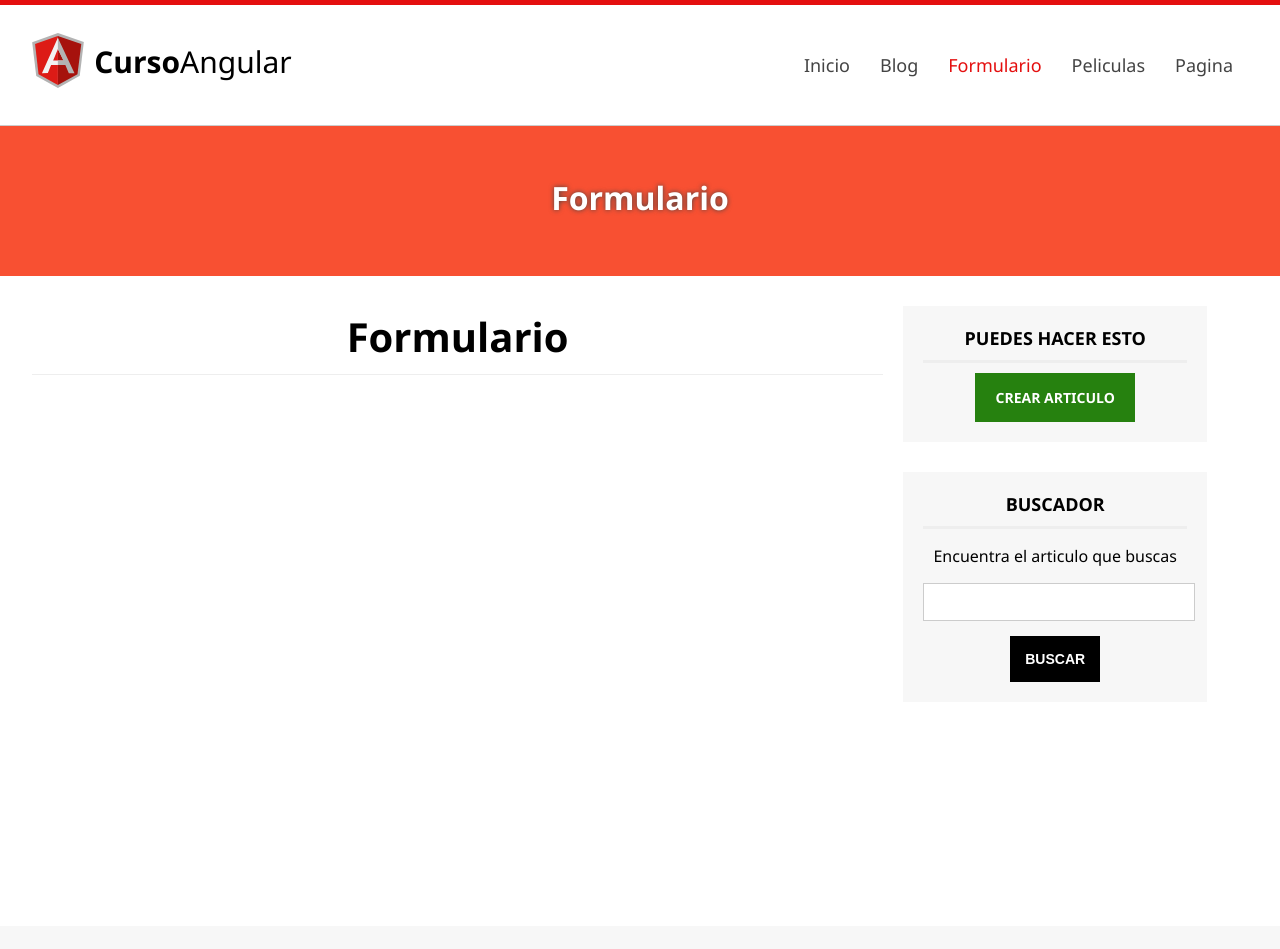
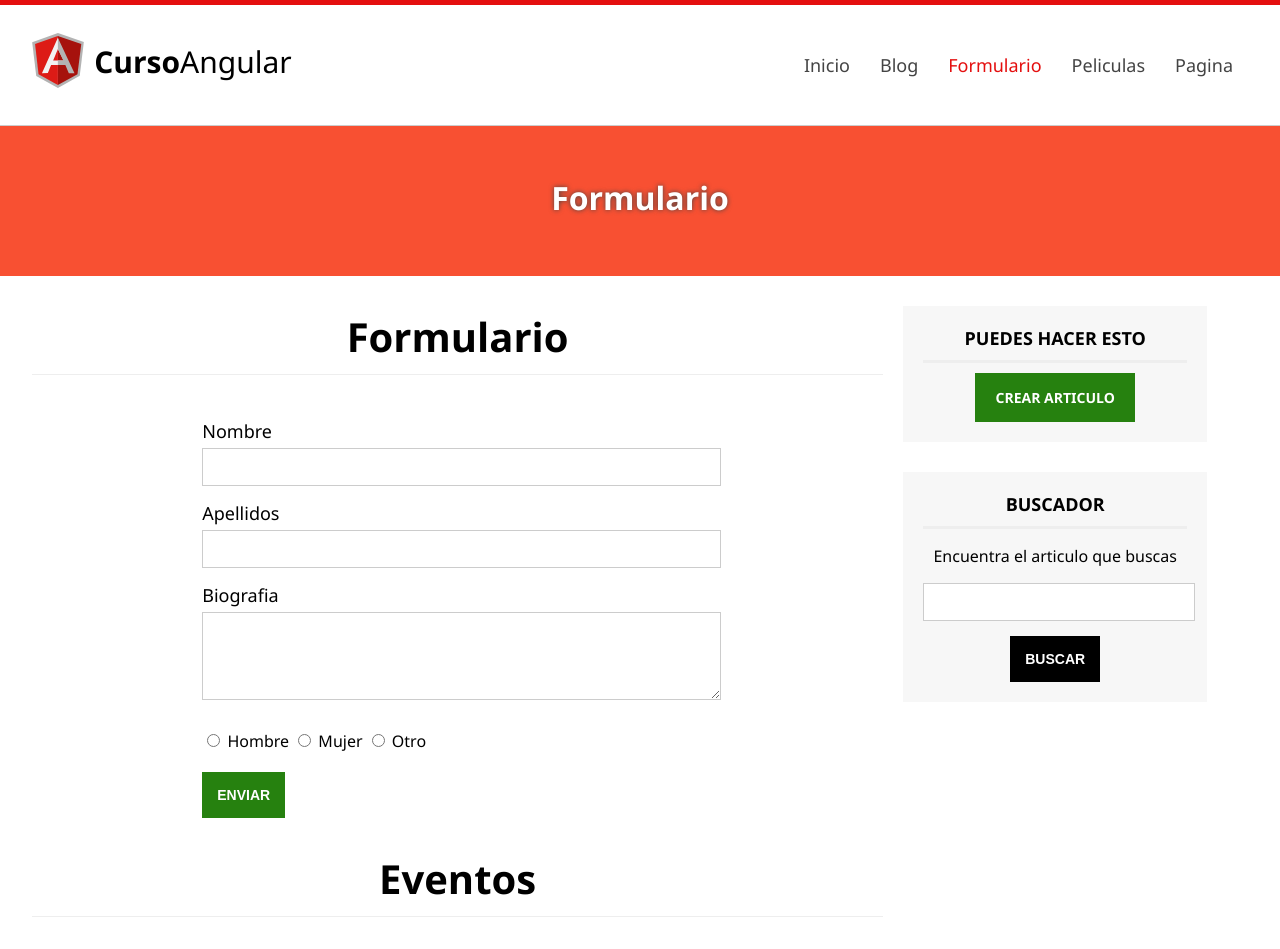
Before and after one commit to alex280496/RestApiAngular, an Angular app: page /formulario in a window 1280 px wide. Shown: the top 949 px of the page. Built offline with nearby package versions, Linux system fonts and the light colour scheme.

Commit message:
Manejo de formularios y validaciones

```diff
--- a/src/app/app.module.ts
+++ b/src/app/app.module.ts
@@ -1,9 +1,10 @@
 import { BrowserModule } from '@angular/platform-browser';
 import { NgModule } from '@angular/core';
 import {routing,appRoutingProviders} from './app.routing'; // son las dos constantes del archivo de rutas
-
 //routing dse debe cargar como modulo en la parte de imports
 //appRoutingProviders se debe caragr con servicio (providers)
+import {FormsModule} from '@angular/forms'; // para que funcionen los formularios en angular
+
 import { AppComponent } from './app.component';
 import {MiComponente} from './components/mi-componente/mi-componente.component';
 import { PeliculasComponent } from './components/peliculas/peliculas.component';
@@ -18,6 +19,7 @@ import { FormularioComponent } from './components/formulario/formulario.componen
 import { PaginaComponent } from './components/pagina/pagina.component';
 import { ErrorComponent } from './components/error/error.component';
 import { PeliculaComponent } from './components/pelicula/pelicula.component';
+import {EsParPipe} from './pipes/espar.pipe';
 
 @NgModule({
   declarations: [
@@ -34,11 +36,14 @@ import { PeliculaComponent } from './components/pelicula/pelicula.component';
     FormularioComponent,
     PaginaComponent,
     ErrorComponent,
-    PeliculaComponent
+    PeliculaComponent,
+    EsParPipe
   ],
   imports: [
     BrowserModule,
-    routing
+    routing,
+    FormsModule //los imports son los modulos que cargamos en angular hay que cargarlos para que
+              //funcionen globalmente
   ],
   providers: [appRoutingProviders],
   bootstrap: [AppComponent]
--- a/src/app/components/formulario/formulario.component.html
+++ b/src/app/components/formulario/formulario.component.html
@@ -1,7 +1,4 @@
-
-<app-slider [nombre]="'Formulario'"
-            [size]="'small'"
-    >
+<app-slider [nombre]="'Formulario'" [size]="'small'">
 
 </app-slider>
 <!-- voy a pasar una variable desde el componente padre que es este al componente slider que es el hijo-->
@@ -9,6 +6,67 @@
 <div class="center">
     <section id="content">
         <h1 class="subheader">Formulario</h1>
+        <!--
+        <div id="datosformulario" *ngIf="user.nombre">
+            <ul>
+                <li>
+                    {{user.nombre}}
+                </li>
+                <li>
+                    {{user.apellidos}}
+                </li>
+                <li>
+                    {{user.bio}}
+                </li>
+                <li>
+                    {{user.genero}}
+                </li>
+            </ul>
+        </div> -->
+
+        <form class="mid-form"  #userForm="ngForm" (ngSubmit)="onSubmit()"> <!-- (ngSubmit)="onSubmit()" hace que cuando demos click a enviar formuario llama a ese metodo onSubmit que esta en el componente-->
+            <div class="form-group">
+                <label for="nombre">Nombre </label>
+                <input type="text" name="nombre"  #nombre="ngModel" [(ngModel)]="user.nombre"
+                required pattern="[a-zA-Z]+"/>
+                <!--  #nombre="ngModel" es elnombre del input para angular-->
+                <!--  [(ngModel)] es un binding direccional que permite modificar automaticamente los datos en el componente -->
+                <small *ngIf="!nombre.valid && nombre.touched">
+                    El nombre no es valido
+                </small>
+            </div>
+            <div class="form-group">
+                <label for="apellidos"> Apellidos</label>
+                <input type="text" name="apellidos" #apellidos="ngModel" [(ngModel)]="user.apellidos" required />
+                <small *ngIf="!apellidos.valid && apellidos.touched">
+                    Los apellidos no son validos
+                </small>
+            </div>
+            <div class="form-group">
+                <label for="bio"> Biografia</label>
+                <textarea name="bio" #bio="ngModel" [(ngModel)]="user.bio" required></textarea>
+                <small *ngIf="!bio.valid && bio.touched">
+                    La biografia no es valida
+                </small>
+            </div>
+            <div class="form-group radiobuttons">
+                <input type="radio" name="genero" value="hombre" #genero="ngModel" [(ngModel)]="user.genero" required /> Hombre
+                <input type="radio" name="genero" value="mujer"  #genero="ngModel" [(ngModel)]="user.genero" /> Mujer
+                <input type="radio" name="genero" value="otro"  #genero="ngModel" [(ngModel)]="user.genero" /> Otro
+                <small *ngIf="!genero.valid && genero.touched">
+                    El genero no es validoo
+                </small>
+            </div>
+            <div class="clearfix"></div>
+            <input type="submit" value="Enviar" class="btn btn-success" [disabled]="userForm.invalid" />
+
+        </form>
+        <h2 class="subheader">
+            Eventos
+        </h2>
+        <button (click)="hasdadoclick()"> Dar click</button>
+        <input type="text" [(ngModel)]="campo" (keyup.enter)="hassalido()"/>   <!-- blur detecta cuando salgo de un campo-->
+        {{campo}}
     </section>
     <app-sidebar></app-sidebar>
 </div>
--- a/src/app/components/formulario/formulario.component.ts
+++ b/src/app/components/formulario/formulario.component.ts
@@ -6,10 +6,27 @@ import { Component, OnInit } from '@angular/core';
   styleUrls: ['./formulario.component.css']
 })
 export class FormularioComponent implements OnInit {
-
-  constructor() { }
+  public user:any;
+  public campo:string;
+  constructor() {
+    this.user={ // defino todos los campos del formulario, es un objeto que el formulario va a estar modificando
+      nombre:'',
+      apellidos:'',
+      bio:'',
+      genero:'',
+    };
+  }
 
   ngOnInit() {
   }
+  onSubmit(){
+    console.log(this.user);
+  }
+  hasdadoclick(){
+    alert('has dado click');
+  }
+  hassalido(){
+    alert('has pulsado enetr');
+  }
 
 }
--- a/src/app/components/peliculas/peliculas.component.html
+++ b/src/app/components/peliculas/peliculas.component.html
@@ -9,8 +9,10 @@
         <h1 class="subheader">Peliculas</h1>
         <div id="favorita" *ngIf="favorita">
             <h2 class="subheader">Pelicula Favorita</h2>
-            <h3>{{favorita.titulo}}</h3>
-            <h4>{{favorita.year}}</h4>
+            <h3>{{favorita.titulo |uppercase}}</h3> <!-- |uppercase es un pipe para poner en mayuscula-->
+            <h4>{{favorita.year |espar}}</h4>
+
+            {{fecha |date:'dd/MM/yyyy'}}
 
         </div>
         <!--
--- a/src/app/components/peliculas/peliculas.component.ts
+++ b/src/app/components/peliculas/peliculas.component.ts
@@ -10,6 +10,7 @@ export class PeliculasComponent implements OnInit, DoCheck, OnDestroy {
   public titulo:string;
   public peliculas:Pelicula[]; // la variable pelicula puedo utilizaral en la vista
   public favorita:Pelicula;
+  public fecha: any;
   constructor() {
                    //nose debe meter logica dentro del constructor
                   // para asignar valores a las proiedades de las clases
@@ -21,7 +22,9 @@ export class PeliculasComponent implements OnInit, DoCheck, OnDestroy {
       new Pelicula("Dragon Ball",2019,"https://media.metrolatam.com/2019/06/06/1501972698dragon-e1caecd2afcb1e6afd0a7c6881c49428-600x400.jpg"),
     // estamos utilizano la clase pelicula para utilizar un objeto de ese tipo
     ];
+    this.fecha=new Date(2020,3,26); //para crear fechas en javascript
    }
+
 
   ngOnInit() { //aquie si se puede meter funcionalidad
     console.log('On init iniciado');
--- /dev/null
+++ b/src/app/pipes/espar.pipe.ts
@@ -0,0 +1,14 @@
+import {Pipe, PipeTransform} from '@angular/core';
+
+@Pipe({
+    name:'espar'
+})
+export class EsParPipe implements PipeTransform{
+    transform(value:any){ //el value es el valor que me llega desde la vista al invocar el pipe 'espar'
+        var espar="no es un numero par ";
+        if (value %2 == 0){
+            espar="es un numero par";
+        }
+        return "El anio es: "+ value +" y " +espar;
+    }
+}
```
Lines whose indentation alone changed are shown as unchanged.
